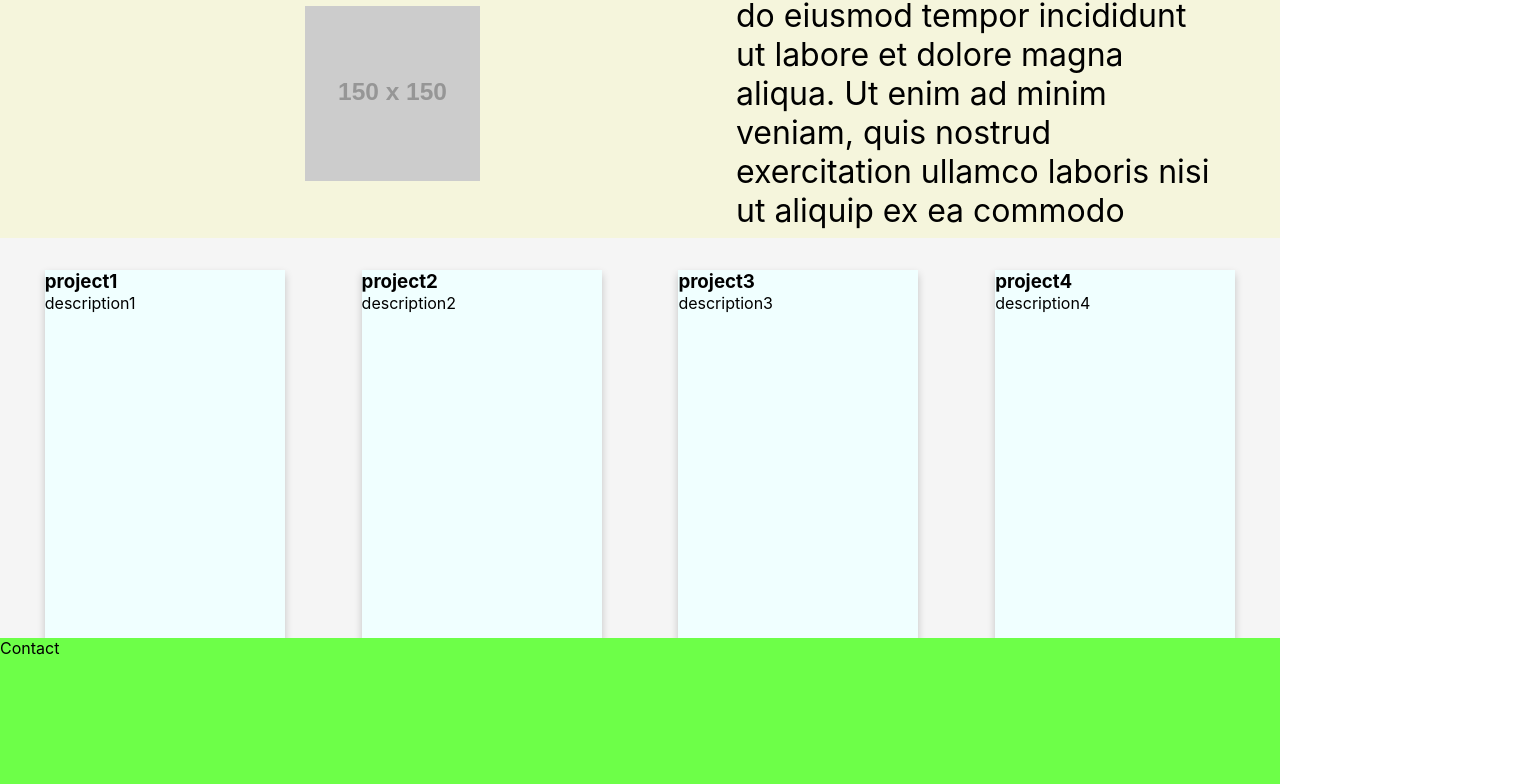
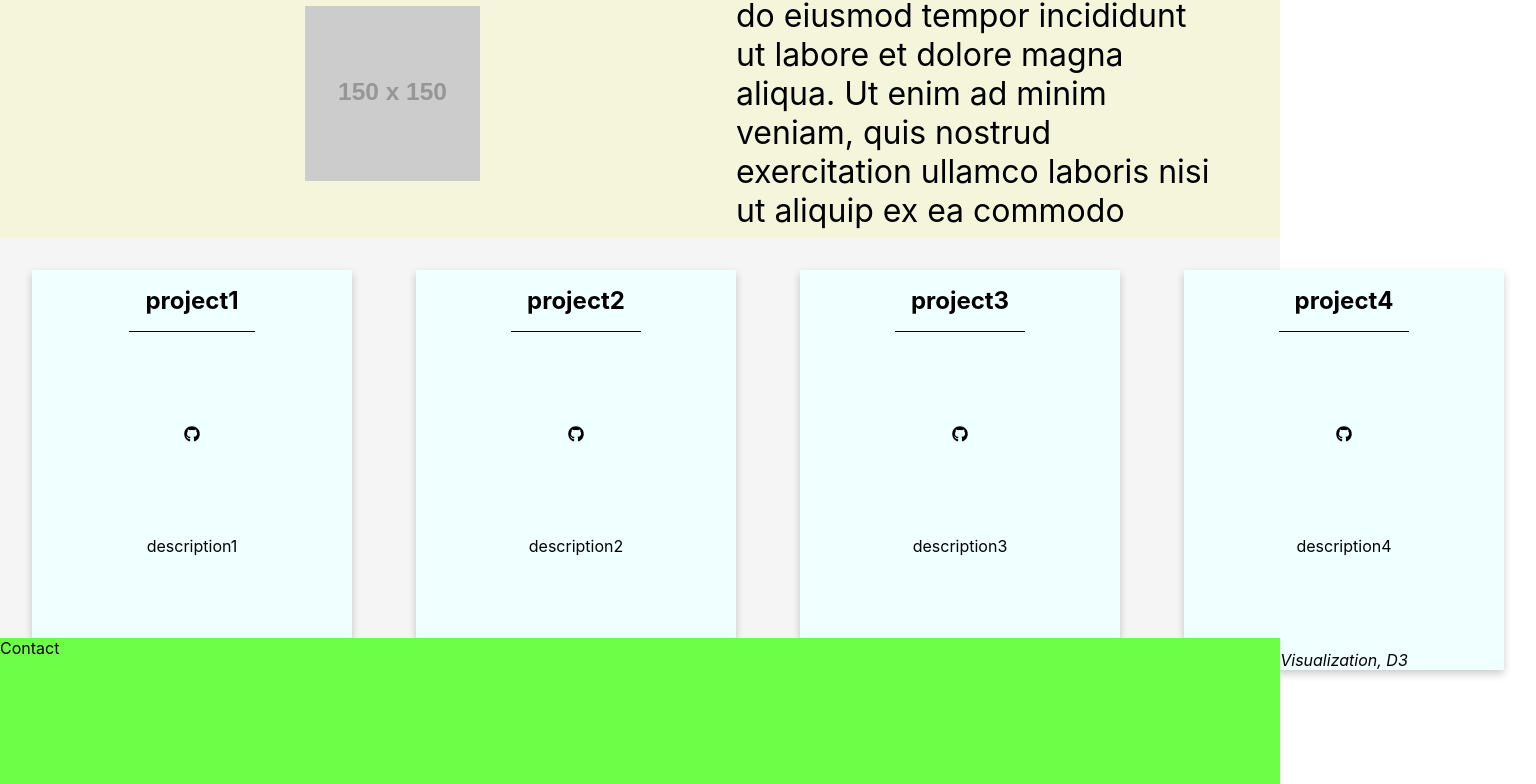
Before and after one commit to ovsundal/Portfolio, a React (Create React App) app: page / in a window 1280 px wide. Shown: the part 138-922 px from the top of the page, 1536 px wide, since content can reach past the window. Built offline with nearby package versions, Linux system fonts and the light colour scheme; the HTML template or start-up script is replaced by a standard one.

Commit message:
add github logo

```diff
--- a/package.json
+++ b/package.json
@@ -7,11 +7,13 @@
     "@types/node": "12.7.8",
     "@types/react": "16.9.3",
     "@types/react-dom": "16.9.1",
+    "@types/react-icons": "^3.0.0",
     "@types/styled-components": "^4.1.19",
     "express": "latest",
     "express-favicon": "^2.0.1",
     "react": "^16.9.0",
     "react-dom": "^16.9.0",
+    "react-icons": "^3.8.0",
     "react-scripts": "3.1.2",
     "styled-components": "^4.4.0",
     "typescript": "3.6.3"
--- a/public/index.html
+++ b/public/index.html
@@ -5,11 +5,7 @@
     <link rel="shortcut icon" href="%PUBLIC_URL%/favicon.ico" />
     <meta name="viewport" content="width=device-width, initial-scale=1" />
     <meta name="theme-color" content="#000000" />
-    <meta
-      name="description"
-      content="Web site created using create-react-app"
-    />
-    <link rel="apple-touch-icon" href="logo192.png" />
+
     <link rel="manifest" href="%PUBLIC_URL%/manifest.json" />
 
     <title>Ove Sundal - Portfolio</title>
--- a/src/components/ProjectCard.tsx
+++ b/src/components/ProjectCard.tsx
@@ -1,5 +1,6 @@
 import * as React from 'react'
 import styled from "styled-components";
+import { FaGithub } from 'react-icons/fa';
 
 interface IProjectCardProps {
     title: string,
@@ -8,24 +9,34 @@ interface IProjectCardProps {
 
 export const ProjectCard: React.FC<IProjectCardProps> = ({title, description}) => {
 
-
-
     return(
         <ProjectCardWrapper>
-            <h3>{title}</h3>
+            <ProjectTitle>{title}</ProjectTitle>
+            <FaGithub />
             <p>{description}</p>
+            <p><i>Visualization, D3</i></p>
         </ProjectCardWrapper>
     )
 };
+
+const ProjectTitle = styled.h2`
+  padding: 1rem;
+  border-bottom: 1px solid black;
+`;
 
 const ProjectCardWrapper = styled.div`
   box-shadow: 0 4px 8px 0 rgba(0,0,0,0.2);
   transition: 0.3s;
   background-color: azure;
 
-  width: 15rem;
+  width: 20rem;
   height: 25rem;
   margin: 2rem;
+
+  display: flex;
+  flex-direction: column;
+  justify-content: space-between;
+  align-items: center;
 
   &:hover {
     box-shadow: 0 8px 16px 0 rgba(0,0,0,0.2);
```
Also changed, not shown: 1 other file (tests, documents, lock files or other folders).
